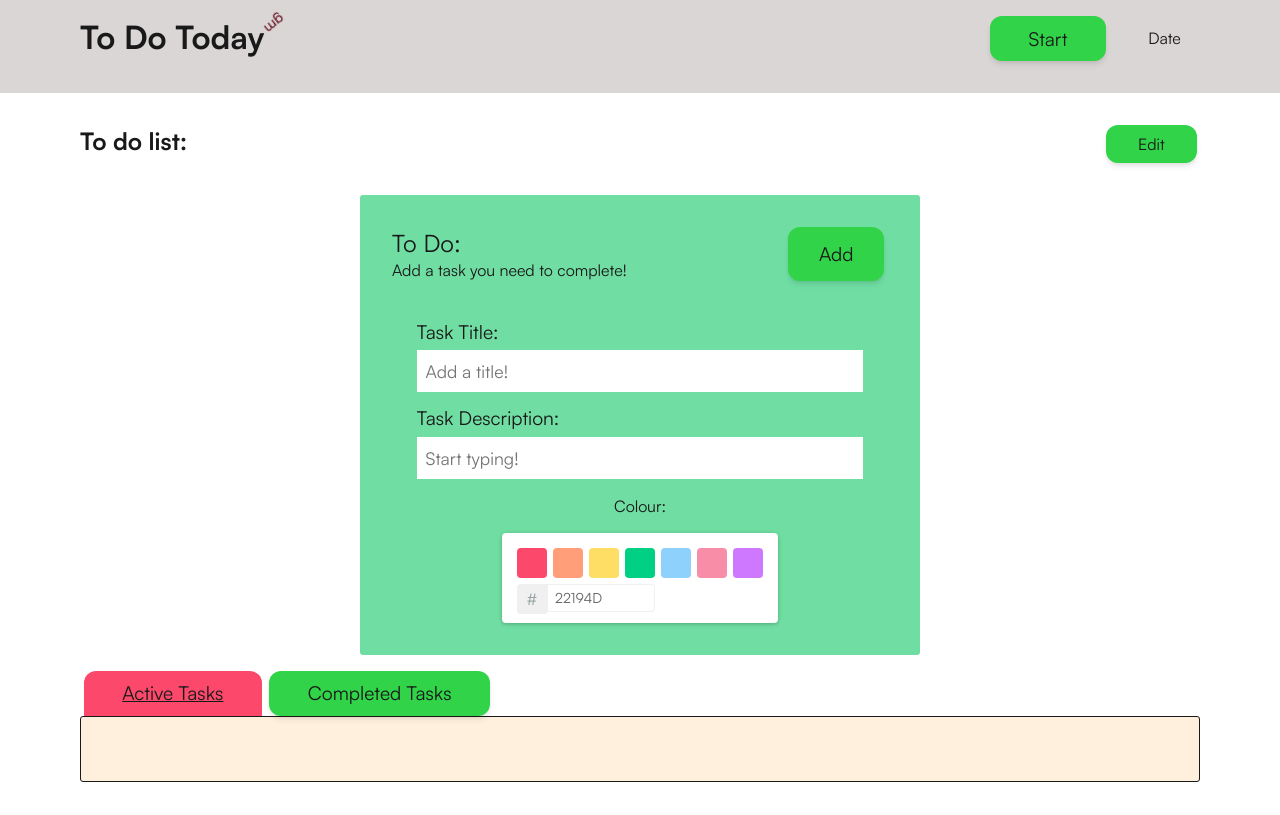
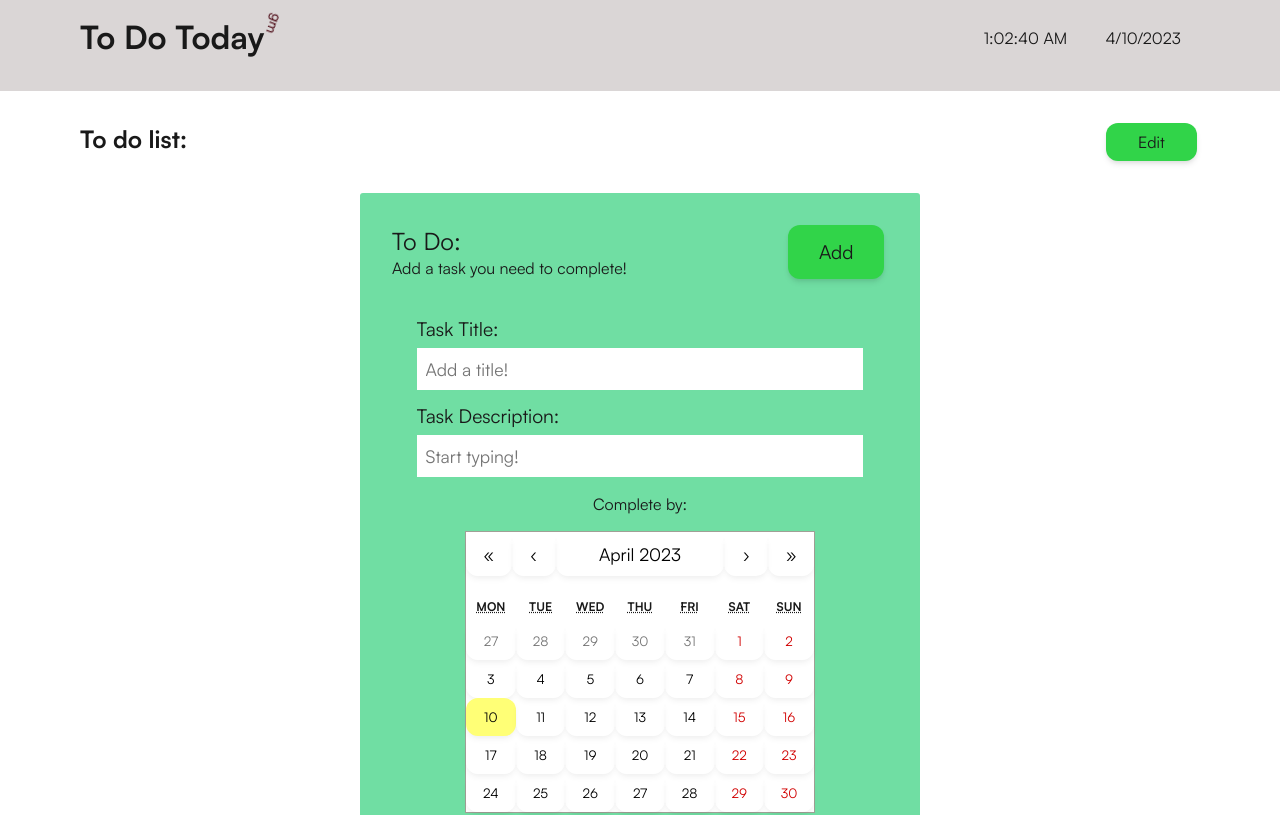
Before and after one commit to GordonNZ/todolistbygordon, a React (Create React App) app: page / in a window 1280 px wide. Shown: the top 815 px of the page. Built offline with nearby package versions, Linux system fonts and the light colour scheme.

Commit message:
added working date calendar function

```diff
--- a/package.json
+++ b/package.json
@@ -7,6 +7,7 @@
     "@testing-library/react": "^13.4.0",
     "@testing-library/user-event": "^13.5.0",
     "react": "^18.2.0",
+    "react-calendar": "^4.2.1",
     "react-color": "^2.19.3",
     "react-dom": "^18.2.0",
     "react-scripts": "5.0.1",
--- a/src/pages/HomePage.js
+++ b/src/pages/HomePage.js
@@ -1,18 +1,22 @@
 import React, { useEffect, useState } from 'react';
 import styles from './HomePage.module.css';
 import { TwitterPicker } from 'react-color'; //https://casesandberg.github.io/react-color/#api
+import Calendar from 'react-calendar'; //https://www.npmjs.com/package/react-calendar
+import 'react-calendar/dist/Calendar.css';
 
 export default function HomePage() {
   const [task, setTask] = useState('');
   const [taskTitle, setTaskTitle] = useState('');
   const [tasksArray, setTasksArray] = useState([]);
   const [color, setColor] = useState('');
+  const [completeBy, setCompleteBy] = useState('');
 
   const changeTask = (e) => setTask(e.target.value);
   const changeTaskTitle = (e) => setTaskTitle(e.target.value);
 
   const [currentTime, setCurrentTime] = useState(new Date());
 
+  //update date and set currentTime at 1000 interval
   useEffect(() => {
     const interval = setInterval(() => {
       setCurrentTime(new Date());
@@ -25,13 +29,24 @@ export default function HomePage() {
     console.log(color.hex);
   };
 
-  const addTaskToArray = (task, taskTitle, color) => {
+  const completeByFunc = (completeDay) => {
+    // console.log(currentTime);
+    // console.log(completeDay);
+    setCompleteBy(completeDay.toLocaleDateString());
+    if (completeDay.toLocaleDateString() === currentTime.toLocaleDateString()) {
+      setCompleteBy('Today');
+    }
+  };
+
+  // Add task function
+  const addTaskToArray = (task, taskTitle, color, completeBy) => {
     const taskTime = currentTime.toLocaleTimeString();
     const taskInfo = {
       task: task,
       taskTitle: taskTitle,
       color: color,
       taskTime: taskTime,
+      completeBy: completeBy,
     };
     console.log(taskInfo);
     //if task to add is identical to the latest task in array, then alert
@@ -50,8 +65,11 @@ export default function HomePage() {
 
   const submitTask = (e) => {
     e.preventDefault();
+    if (completeBy === '') {
+      setCompleteBy('Unset');
+    }
     if (task.length > 0) {
-      addTaskToArray(task, taskTitle, color);
+      addTaskToArray(task, taskTitle, color, completeBy);
     } else {
       alert('Please input a task');
     }
@@ -122,10 +140,11 @@ export default function HomePage() {
         </h1>
         <nav>
           <ul>
-            <li>
+            {/* <li>
               <button className={styles.startBtn}>Start</button>
-            </li>
-            <li className={styles.date}>Date</li>
+            </li> */}
+            <li className={styles.date}>{currentTime.toLocaleTimeString()}</li>
+            <li className={styles.date}>{currentTime.toLocaleDateString()}</li>
           </ul>
         </nav>
       </header>
@@ -134,10 +153,12 @@ export default function HomePage() {
           <h2>To do list:</h2>
 
           <div className={styles.buttons}>
-            <button className={styles.editBtn}>Edit</button>
+            <button className={`${styles.editBtn} ${styles.button}`}>
+              Edit
+            </button>
           </div>
         </div>
-        {/* ~~~~~~~~~~~~~~~~~~~~~~~~~~~  FORM TO ADD TASK ~~~~~~~~~~~~~~~~~~~~~~~~~~~ */}
+        {/* ~~~~~~~~~~~~~~~~~~~~~~~~~~~  FORM TO ADD TASK ~~~~~~~~~~~~~~~~~~~~~~~~~~~~~~~~~~ */}
         <div className={styles.formContainer}>
           <form className={styles.addForm} onSubmit={submitTask}>
             <div className={styles.toDoContainer}>
@@ -145,7 +166,9 @@ export default function HomePage() {
                 <label className={styles.toDoLabel}>To Do:</label>
                 <p>Add a task you need to complete!</p>
               </div>
-              <button className={styles.addBtn}>Add</button>
+              <button className={`${styles.addBtn} ${styles.button}`}>
+                Add
+              </button>
             </div>
 
             <div>
@@ -164,8 +187,15 @@ export default function HomePage() {
                 className={styles.addTaskInput}
               ></input>
 
+              <p className={styles.colorTitle}>Complete by:</p>
+              <div className={styles.centerItem}>
+                <Calendar
+                  onClickDay={(value, event) => completeByFunc(value)}
+                />
+              </div>
+
               <p className={styles.colorTitle}>Colour:</p>
-              <div className={styles.colorPicker}>
+              <div className={styles.centerItem}>
                 <TwitterPicker
                   colors={[
                     '#fb486b',
@@ -202,7 +232,11 @@ export default function HomePage() {
           <button
             key={1}
             onClick={activeBtn}
-            className={active === '1' ? `${styles.currentBtn}` : undefined}
+            className={
+              active === '1'
+                ? `${styles.currentBtn} ${styles.button}`
+                : `${styles.button}`
+            }
             id={'1'}
           >
             Active Tasks
@@ -211,7 +245,11 @@ export default function HomePage() {
             key={2}
             onClick={activeBtn}
             id={'2'}
-            className={active === '2' ? `${styles.currentBtn}` : undefined}
+            className={
+              active === '2'
+                ? `${styles.currentBtn} ${styles.button}`
+                : `${styles.button}`
+            }
           >
             Completed Tasks
           </button>
@@ -239,14 +277,14 @@ export default function HomePage() {
                   </div>
                   <div>
                     <button
-                      className={`${styles.deleteBtn}`}
+                      className={`${styles.deleteBtn} ${styles.button}`}
                       onClick={() => completeTask(task)}
                     >
                       complete
                     </button>
                     <button
                       onClick={() => deleteTaskFromArr(task)}
-                      className={styles.deleteBtn}
+                      className={`${styles.deleteBtn} ${styles.button}`}
                     >
                       remove
                     </button>
@@ -255,6 +293,7 @@ export default function HomePage() {
                 <div className={styles.time}>
                   <p>Task created on {task.taskTime}</p>
                 </div>
+                <p>Complete by: {task.completeBy} !</p>
               </div>
             ))}
           {active === '2' &&
@@ -278,7 +317,7 @@ export default function HomePage() {
                   <div>
                     <button
                       onClick={() => deleteTaskFromArr(completedTask)}
-                      className={styles.deleteBtn}
+                      className={`${styles.deleteBtn} ${styles.button}`}
                     >
                       remove
                     </button>
--- a/src/pages/HomePage.module.css
+++ b/src/pages/HomePage.module.css
@@ -135,6 +135,13 @@ main {
   border-radius: inherit;
 }
 button {
+  padding: 0.5em 1em;
+  font-size: 1.1rem;
+  border-radius: 12px;
+  box-shadow: rgba(0, 0, 0, 0.05) 0px 4px 6px -1px,
+    rgba(0, 0, 0, 0.02) 0px 2px 4px -1px;
+}
+.button {
   background-color: var(--green);
   padding: 0.5em 2em;
   font-size: 1.2rem;
@@ -148,7 +155,7 @@ button {
     rgba(0, 0, 0, 0.06) 0px 2px 4px -1px;
   cursor: pointer;
 }
-button:hover {
+.button:hover {
   background-color: rgb(43, 184, 64);
 }
 
@@ -215,7 +222,7 @@ button:hover {
 .colorTitle {
   margin: 1em 0;
 }
-.colorPicker {
+.centerItem {
   display: flex;
   justify-content: center;
 }
```
Also changed, not shown: 1 other file (tests, documents, lock files or other folders).
